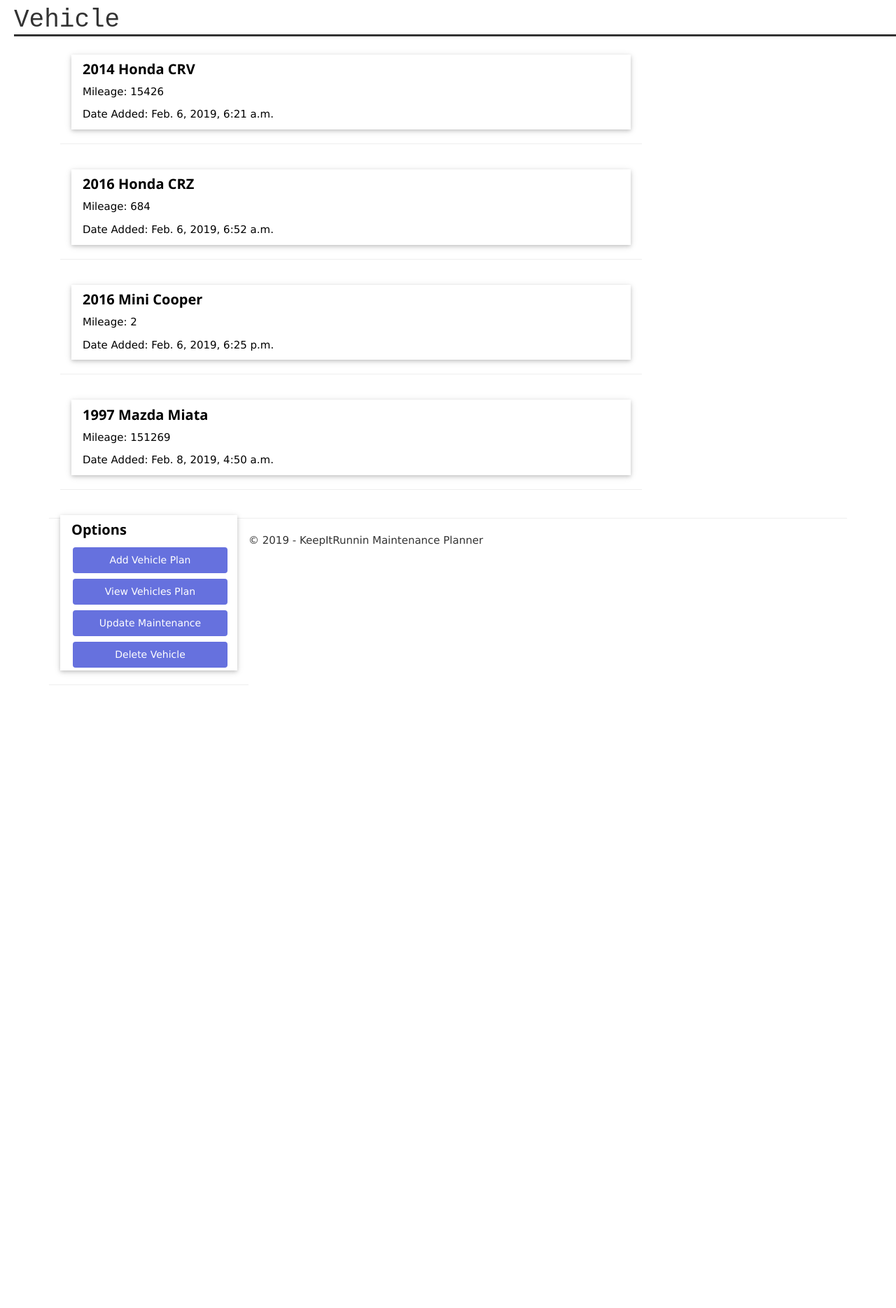
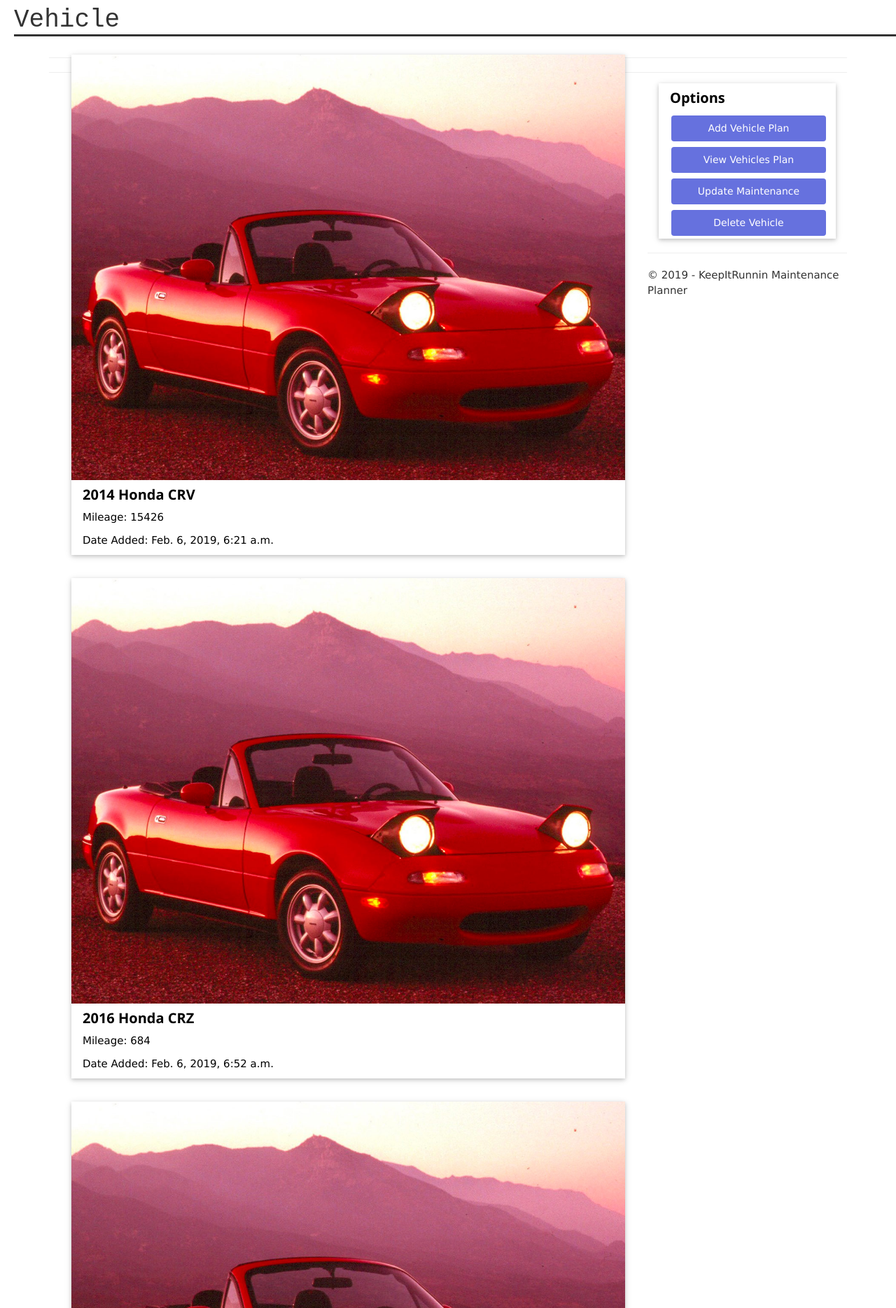
Before and after one commit to skmerten/KeepItRunnin-DJANGO, a Django app: page /vehicle/ in a window 1280 px wide. Shown: the part 51-1920 px from the top of the page at 70% size. Before the commit the page ends 1030 px from the top, so only its background shows below. Run offline with Django 3.2, Linux system fonts and the light colour scheme; a user stored in the database is signed in; data comes from the database, SQL or seed files in the repository; some libraries are stand-ins or nearby versions.

Commit message:
Updating Vehcile Page format

```diff
--- a/KeepItRunnin-DJ/app/models.py
+++ b/KeepItRunnin-DJ/app/models.py
@@ -12,6 +12,7 @@ class Vehicle(models.Model):
     model = models.CharField(max_length=100)
     trim = models.CharField(max_length=100)
     mileage = models.IntegerField(max_length=None)
+    #picture = models.ImageField(upload_to='static/app/imgs/')
     vehicle_creation = models.DateTimeField(auto_now_add=True)
     def __str__(self):
         return str(self.year) + ' - ' + self.make + ' - ' + self.model
--- a/KeepItRunnin-DJ/app/templates/app/vehicleHome.html
+++ b/KeepItRunnin-DJ/app/templates/app/vehicleHome.html
@@ -17,22 +17,22 @@
     width: 100%;
 }
 </style>
+<div class="w3-col l9">
 {% if vehicles %}
     {% for vehicle in vehicles %}
         <div class="w3-container" >
-            <div class="w3-col l9">
             <div class="w3-card w3-margin w3-margin-top">
+                <img src="/static/app/imgs/NA-Miata.jpg" style="max-height:100%; max-width:100%">
                 <div class="w3-container w3-white">
                     <h4><b>{{vehicle.year}} {{vehicle.make}} {{vehicle.model}}</b></h4>
                     <p>Mileage: {{vehicle.mileage}}</p>
                     <p>Date Added: {{vehicle.vehicle_creation}}</p>
                 </div>
-                </div><hr>
             </div>
         </div>
     {% endfor %}
 {% endif %}
-
+</div><hr>
 <div class="w3-col l3">
     <div class="w3-card w3-margin w3-margin-top">
         <div class="w3-container w3-white">
```
Also changed, not shown: KeepItRunnin-DJ/app/static/app/imgs/2019_mini_cooper-pic-5038995412468575912-1600x1200.png (added), 1 other file. Lines whose indentation alone changed are shown as unchanged.
